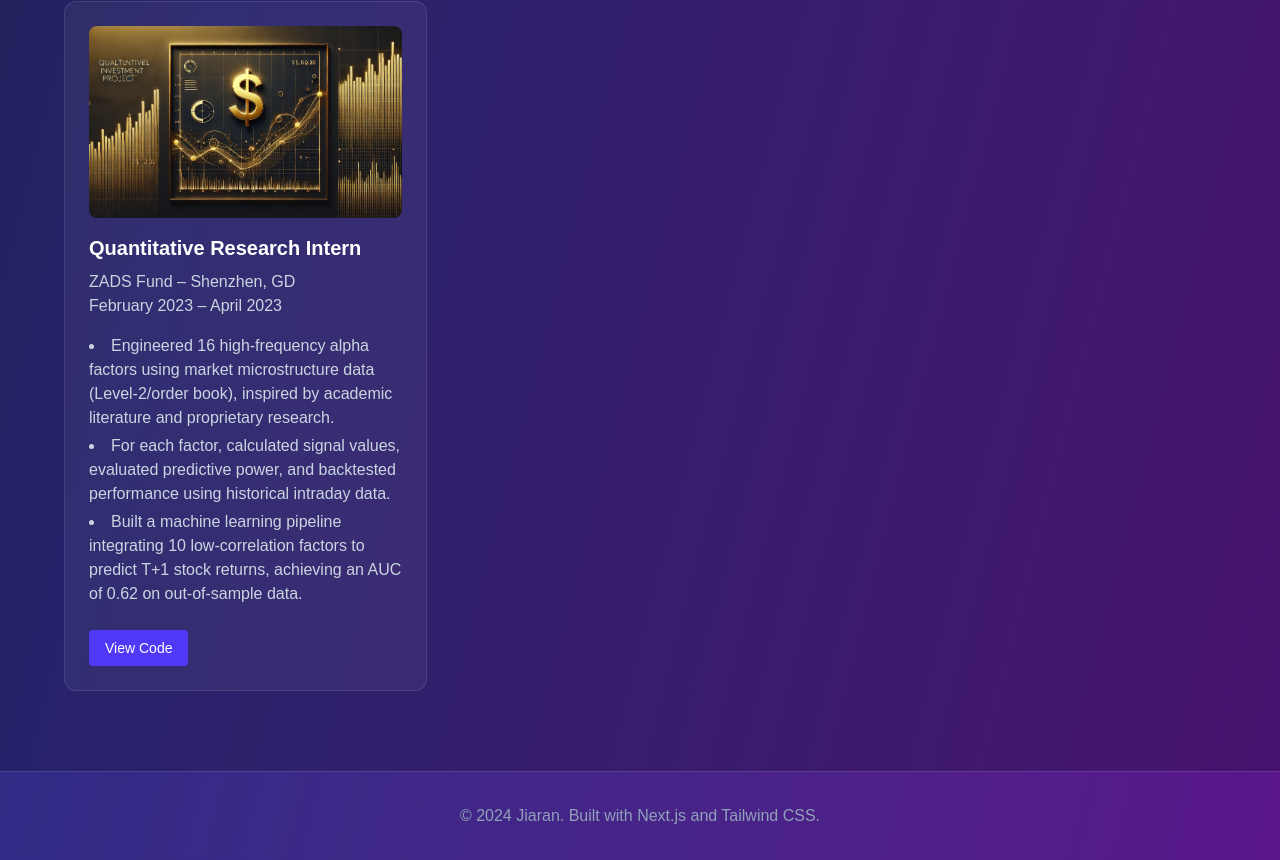
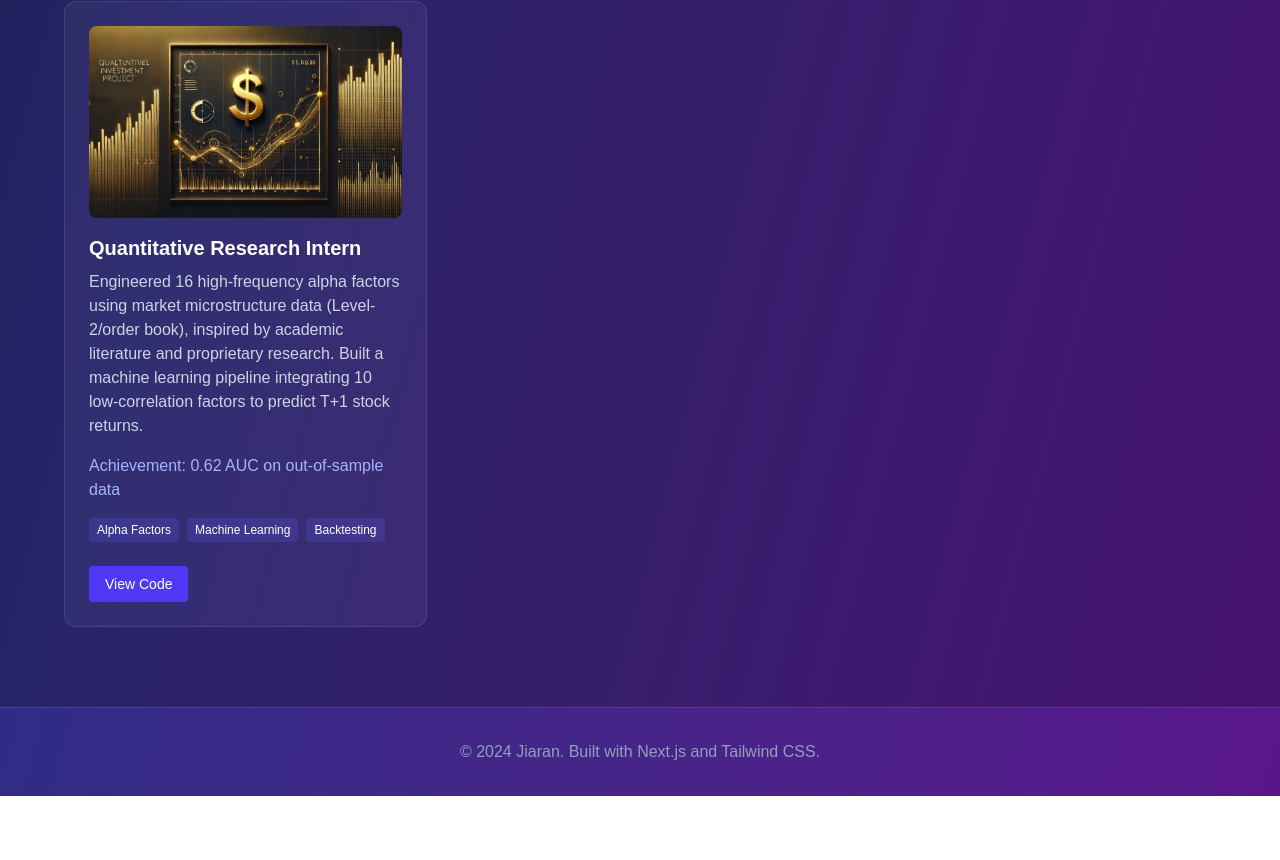
Before and after one commit to JP-DS/MyWebsite, a Next.js app: page / in a window 1280 px wide. Shown: the part 4145-5005 px from the top of the page. After the commit the page ends 4941 px from the top, so only its background shows below. Built offline with nearby package versions, Linux system fonts and the light colour scheme.

Commit message:
Update last project card to match structure of other projects

```diff
--- a/app/page.js
+++ b/app/page.js
@@ -452,14 +452,18 @@ export default function Home() {
               </div>
               <h3 className="text-xl font-semibold mb-2">Quantitative Research Intern</h3>
               <p className="text-slate-300 mb-4">
-                ZADS Fund – Shenzhen, GD<br/>
-                February 2023 – April 2023
+                Engineered 16 high-frequency alpha factors using market microstructure data (Level-2/order book),
+                inspired by academic literature and proprietary research. Built a machine learning pipeline
+                integrating 10 low-correlation factors to predict T+1 stock returns.
               </p>
-              <ul className="list-disc list-inside text-slate-300 mb-4 space-y-1">
-                <li>Engineered 16 high-frequency alpha factors using market microstructure data (Level-2/order book), inspired by academic literature and proprietary research.</li>
-                <li>For each factor, calculated signal values, evaluated predictive power, and backtested performance using historical intraday data.</li>
-                <li>Built a machine learning pipeline integrating 10 low-correlation factors to predict T+1 stock returns, achieving an AUC of 0.62 on out-of-sample data.</li>
-              </ul>
+              <div className="mb-4">
+                <span className="text-indigo-300 font-medium">Achievement: 0.62 AUC on out-of-sample data</span>
+              </div>
+              <div className="flex flex-wrap gap-2 mb-4">
+                <span className="px-2 py-1 bg-indigo-500/20 text-xs rounded">Alpha Factors</span>
+                <span className="px-2 py-1 bg-indigo-500/20 text-xs rounded">Machine Learning</span>
+                <span className="px-2 py-1 bg-indigo-500/20 text-xs rounded">Backtesting</span>
+              </div>
               <a
                 href="https://github.com/JP-DS/Stock_alpha/tree/main"
                 target="_blank"
```
